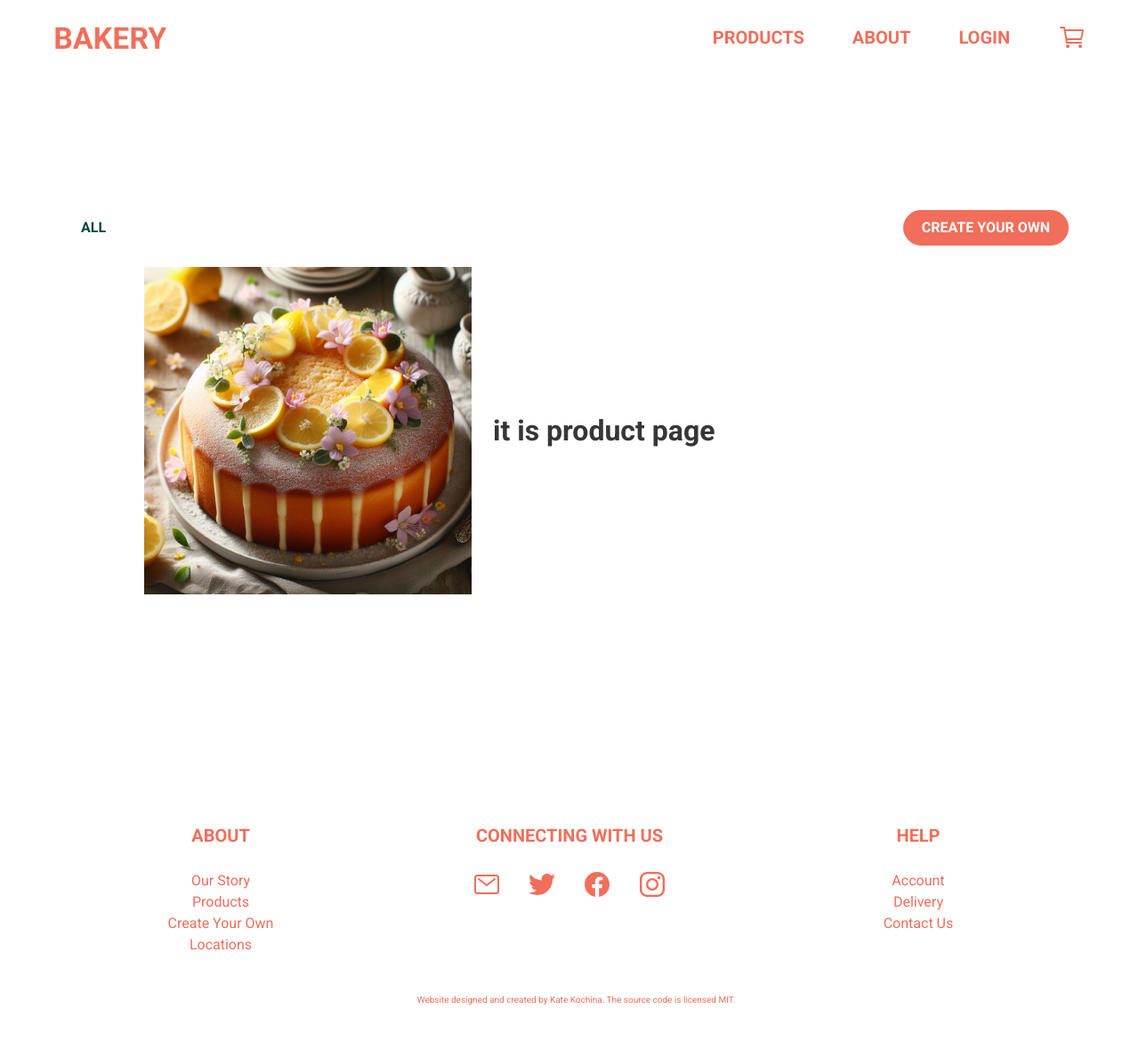
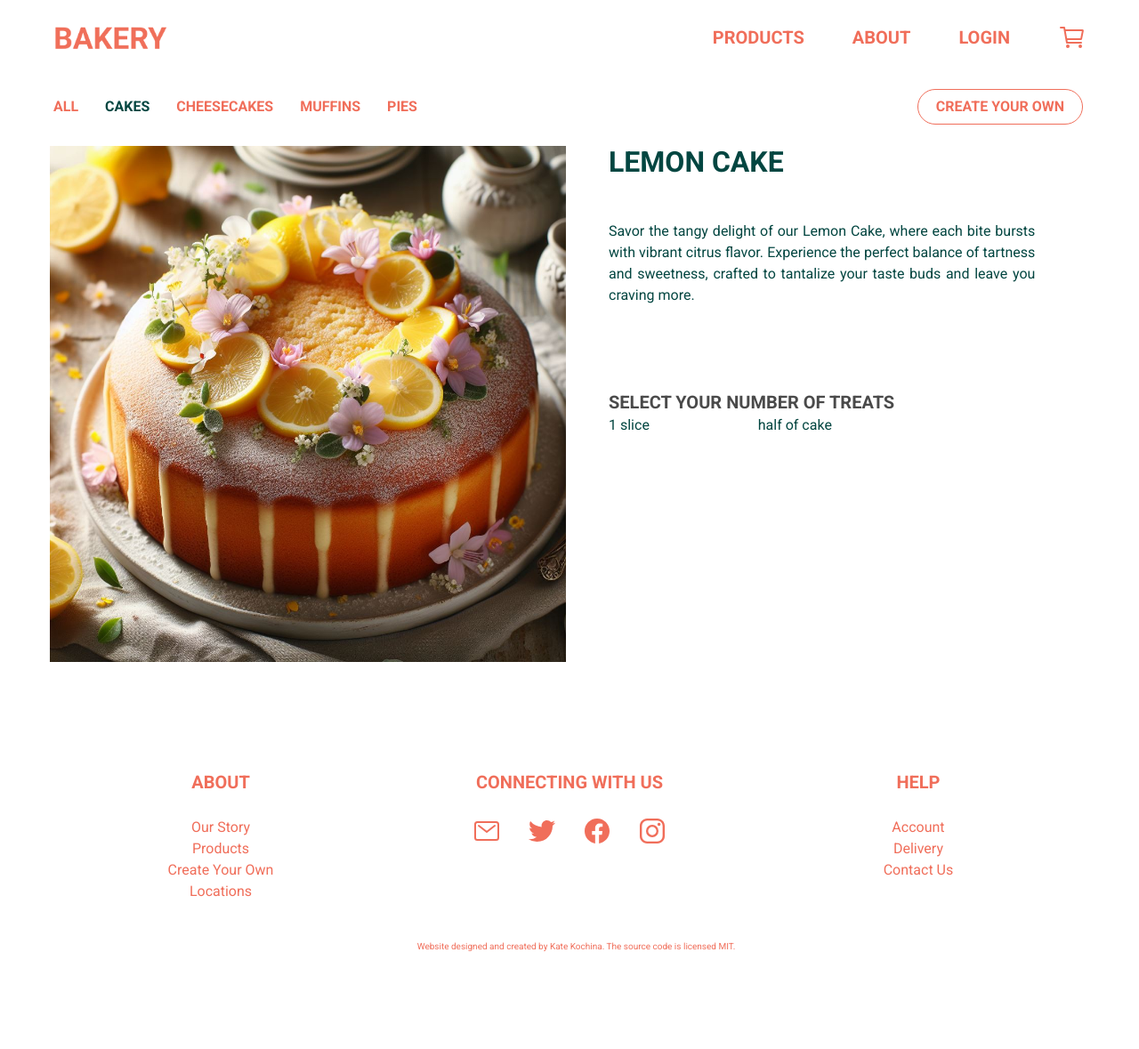
Before and after one commit to kateryna-kochina/bakery-online-shop, a Flask app: a page that uses app/products/templates/products/product.html in a window 1280 px wide. Shown: the whole page at 89% size. After the commit the page ends 1070 px from the top, so only its background shows below. Run offline with Flask 3, Linux system fonts and the light colour scheme; data comes from the database, SQL or seed files in the repository.

Commit message:
Extend products db.model content, and create basic UI for single product page

```diff
--- a/app/products/models.py
+++ b/app/products/models.py
@@ -17,5 +17,6 @@ class Product(db.Model):
     title = Column(String(100), nullable=False)
     price = Column(Integer, nullable=False)
     img_path = Column(String(255), nullable=False)
+    description = Column(String(255), nullable=False)
 
     category_id = Column(Integer, ForeignKey('categories.id'), nullable=False)
--- a/app/products/routes.py
+++ b/app/products/routes.py
@@ -31,8 +31,7 @@ def show_products():
         # Query products associated with the current category
         products = get_products_by_category(category.name)
         # Store products in the dictionary with the category name as the key
-        products_by_category[category.name] = [{'id': product.id,
-                                                'title': product.title,
+        products_by_category[category.name] = [{'title': product.title,
                                                 'price': product.price,
                                                 'img_path': product.img_path
                                                 } for product in products]
@@ -70,7 +69,6 @@ def show_products_by_category(active_category):
     # Prepare data for the requested category
     categories_data = [{'name': active_category,
                         'products': [{
-                            'id': product.id,
                             'title': product.title,
                             'price': product.price,
                             'img_path': product.img_path
@@ -84,7 +82,7 @@ def show_products_by_category(active_category):
 
 
 def capitalize_title(title):
-    # Split the sentence into words
+    # Split the title into words
     words = title.split('-')
 
     # Capitalize each word
@@ -101,9 +99,8 @@ def show_product_details(category, product_title):
     # Convert title to same format as it is in db
     product_title = capitalize_title(product_title)
 
-    print(category)
-
-    print(product_title)
+    # Get categories from db to display them for navigation
+    categories = db.session.query(Category).all()
 
     # Retrieve product details by category and product name
     product = db.session.query(Product).join(Category).filter(
@@ -111,7 +108,10 @@ def show_product_details(category, product_title):
 
     if product:
         # Render the template with the product details
-        return render_template('products/product.html', product=product)
+        return render_template('products/product.html',
+                               product=product,
+                               categories=categories,
+                               active_category=category)
     else:
         # If product not found, redirect to products page
         return redirect(url_for('products.show_products'))
--- a/app/products/templates/products/includes/categories_navigation.html
+++ b/app/products/templates/products/includes/categories_navigation.html
@@ -1,17 +1,18 @@
-<nav class="level is-uppercase has-text-weight-bold is-size-6 mb-5">
+<nav class="level is-uppercase has-text-weight-bold is-size-6">
     <div
         class="level-start is-flex-desktop is-inline-mobile is-justify-content-center is-vcentered mx-3"
     >
         <a
             class="level-item {% if not active_category %} is-active {% endif %}"
-            href="{{ url_for('products.show_products')}}"
+            href="{{ url_for('products.show_products') }}"
+            style="margin-left: 0;"
         >
             All
         </a>
         {% for category in categories %}
         <a
             class="level-item {% if category['name'] == active_category %} is-active {% endif %}"
-            href="/products/{{ category['name'] | lower }}"
+            href="{{ url_for('products.show_products_by_category', active_category=category['name']) }}"
         >
             {{ category['name'] }}
         </a>
@@ -21,7 +22,7 @@
     <div
         class="level-end is-flex-desktop is-inline-mobile is-justify-content-center"
     >
-        <a class="level-item button is-warning is-outlined is-rounded" href="">
+        <a class="level-item button is-info is-outlined is-rounded" href="">
             Create Your Own
         </a>
     </div>
--- a/app/products/templates/products/product.html
+++ b/app/products/templates/products/product.html
@@ -1,31 +1,41 @@
-{% extends 'general/base.html' %}
+{% extends 'products/products_base.html' %} {% block content_products %}
 
-{% block content %}
+<div class="columns">
+    <div class="column is-6 is-flex is-justify-content-center mx-2">
+        <figure class="image is-fullwidth">
+            <img
+                src="{{ url_for('static', filename=product.img_path)}}"
+                alt="product-image"
+            />
+        </figure>
+    </div>
 
+    <div class="column is-5 mx-4">
+        <div class="product-title pb-6">
+            <h2 class="title is-uppercase is-tertiary-color">
+                {{ product.title}}
+            </h2>
+        </div>
 
-<section class="hero is-fullheight is-fullheight-with-navbar">
-    <div class="hero-body">
-        <div class="container">
-            {% include ('products/includes/categories_navigation.html') %}
+        <div class="product-decription pb-6">
+            <p class="has-text-justified is-size-6">
+                {{ product.description }}
+            </p>
+        </div>
 
-            <div class="columns is-vcentered">
-                <div
-                    class="column is-4 is-offset-1 is-flex is-justify-content-center"
-                >
-                    <figure class="image">
-                        <img
-                            src="{{ url_for('static', filename=product.img_path)}}"
-                            alt="product-image"
-                        />
-                    </figure>
+        <div class="select-form pt-6">
+            <span class="subtitle is-uppercase is-size-5 has-text-weight-bold">
+                Select Your Number of Treats
+            </span>
+            <form>
+                <div class="select-options columns">
+                    <div class="column is-one-third">1 slice</div>
+                    <div class="column is-one-third">half of cake</div>
+                    <div class="column is-one-third"></div>
                 </div>
-                <div class="column">
-                    <h2 class="title">it is product page</h2>
-
-                </div>
-            </div>
+            </form>
         </div>
     </div>
-</section>
+</div>
 
-{% endblock content %}
+{% endblock content_products %}
--- /dev/null
+++ b/app/products/templates/products/products_base.html
@@ -0,0 +1,14 @@
+{% extends 'general/base.html' %}
+
+{% block content %}
+
+<section class="hero">
+    <div class="hero-body">
+            {% include ('products/includes/categories_navigation.html') %}
+
+            {% block content_products %} {% endblock content_products %}
+        </div>
+    </div>
+</section>
+
+{% endblock content %}
--- a/app/static/css/styles.css
+++ b/app/static/css/styles.css
@@ -13,6 +13,10 @@ body,
 
 .is-secondary-color {
     color: var(--secondary);
+}
+
+.is-tertiary-color {
+    color: var(--tertiary);
 }
 
 .has-relative-position {
@@ -76,6 +80,28 @@ body,
     background-color: var(--tertiary);
     border-color: var(--tertiary);
     color: var(--primary);
+}
+
+.button.is-info {
+    background-color: transparent;
+    border-color: var(--secondary);
+    color: var(--secondary);
+}
+
+.button.is-info.is-outlined {
+    background-color: transparent;
+    border-color: var(--secondary);
+    color: var(--secondary);
+}
+
+.button.is-info.is-outlined.is-focused,
+.button.is-info.is-outlined.is-hovered,
+.button.is-info.is-outlined:focus,
+.button.is-info.is-outlined:hover,
+.button.is-info.is-outlined:focus-visible {
+    background-color: transparent;
+    border-color: var(--tertiary);
+    color: var(--tertiary);
 }
 
 .navbar-brand img {
@@ -149,3 +175,9 @@ a.level-item:hover {
 ion-icon {
     color: var(--secondary);
 }
+
+ion-icon:focus,
+ion-icon:hover,
+ion-icon:focus-visible {
+    color: var(--tertiary);
+}
--- a/populate_database.py
+++ b/populate_database.py
@@ -23,7 +23,9 @@ def populate_database():
                         title=row['title'],
                         price=int(row['price']),
                         img_path=row['img_path'],
-                        category_id=int(row['category_id'])
+                        description=row['description'],
+                        category_id=int(row['category_id'],
+                        )
                     )
                     db.session.add(product)
 
```
Also changed, not shown: app/products/templates/products/products.html (+3 -11 lines), data/products.csv (+39 -39 lines).
